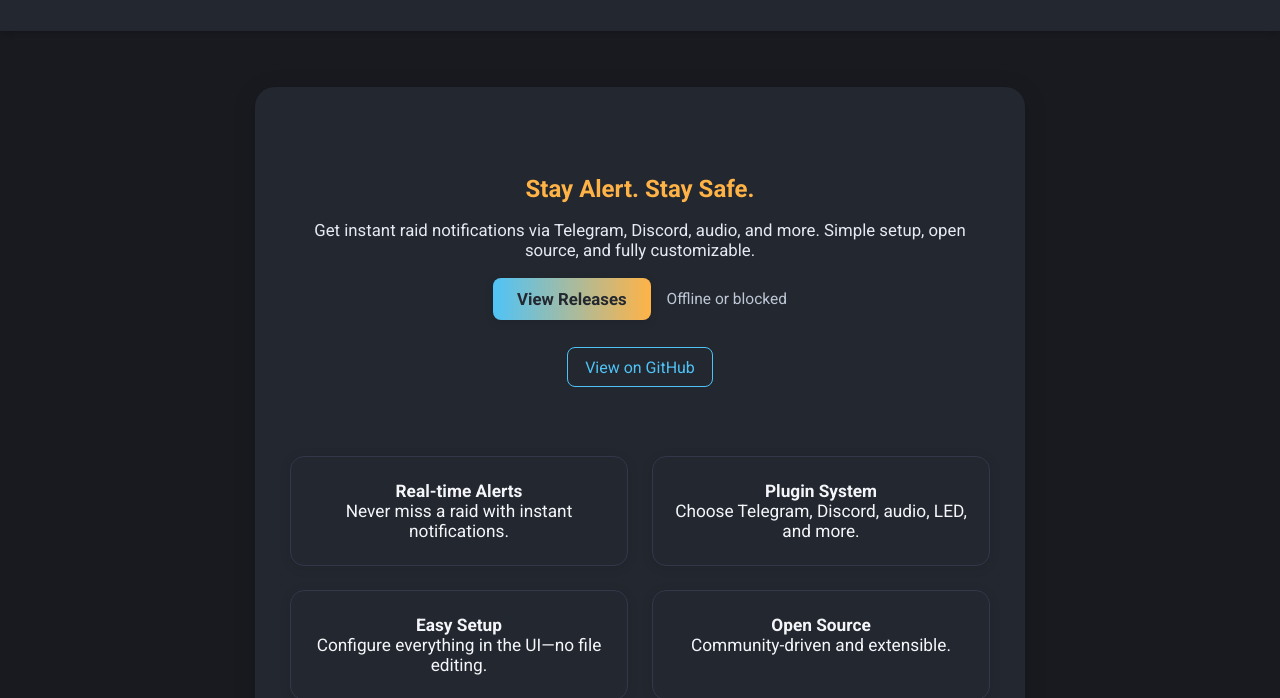
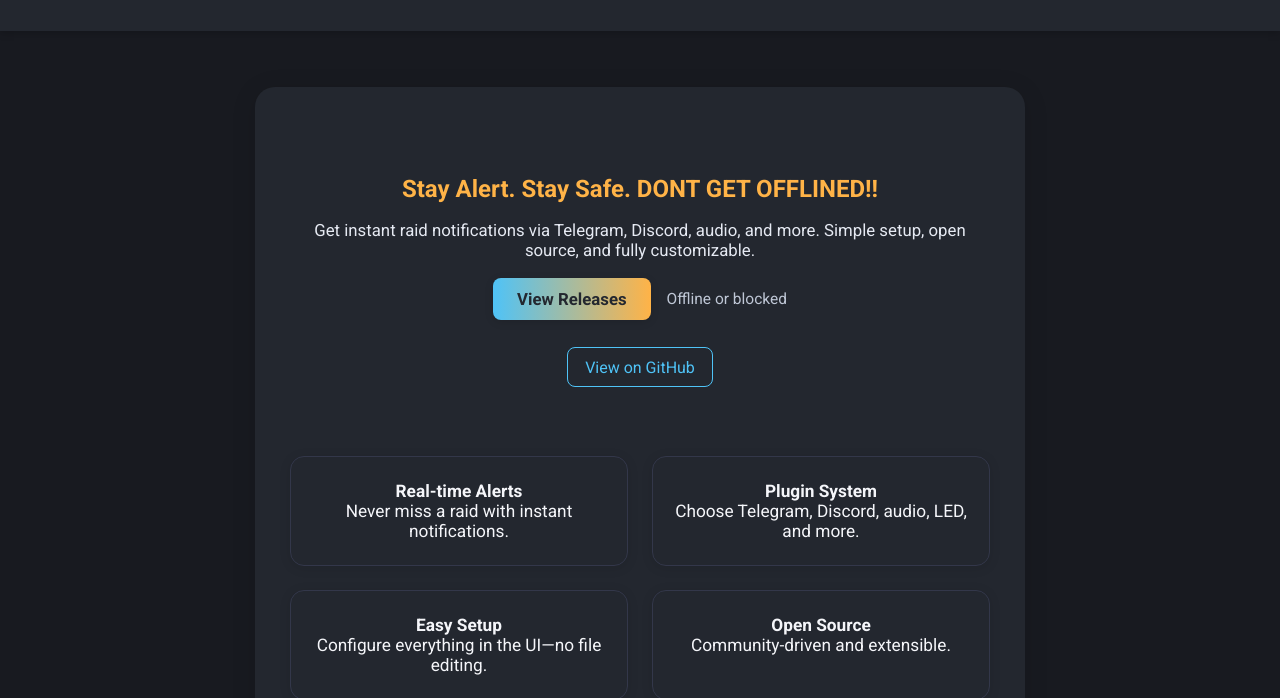
Before and after one commit to eman225511/RustPlusRaidAlarms, a plain HTML site: page index.html in a window 1280 px wide. Shown: the part 102-800 px from the top of the page. Drawn offline with Linux system fonts and the light colour scheme; no server answers.

Commit message:
Update index.html

```diff
--- a/index.html
+++ b/index.html
@@ -16,7 +16,7 @@
     </header>
     <main>
         <section class="hero-simple">
-            <h2>Stay Alert. Stay Safe.</h2>
+            <h2>Stay Alert. Stay Safe. DONT GET OFFLINED!!</h2>
             <p>Get instant raid notifications via Telegram, Discord, audio, and more. Simple setup, open source, and fully customizable.</p>
             <div class="cta-row">
                    <a id="download-btn" class="download-btn" href="#" download><span id="download-text">Download Latest Release</span></a>
```
